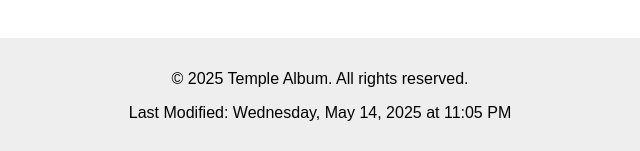
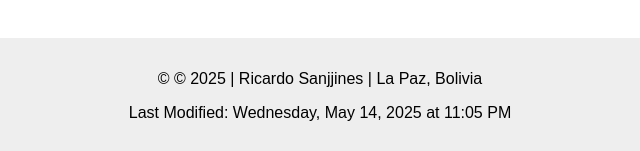
Before and after one commit to SanjCorp/wdd131, a plain HTML site: page temples.html in a window 1280 px wide. Shown: the part 1383-1534 px from the top of the page, 320-960 px from the left. Drawn offline with Linux system fonts and the light colour scheme.

Commit message:
Update temples.html

```diff
--- a/temples.html
+++ b/temples.html
@@ -67,7 +67,7 @@
   </main>
 
   <footer>
-    <p>&copy; 2025 Temple Album. All rights reserved.</p>
+    <p>&copy; © 2025 | Ricardo Sanjjines | La Paz, Bolivia</p>
     <p id="lastModified"></p>
   </footer>
 </body>
```
